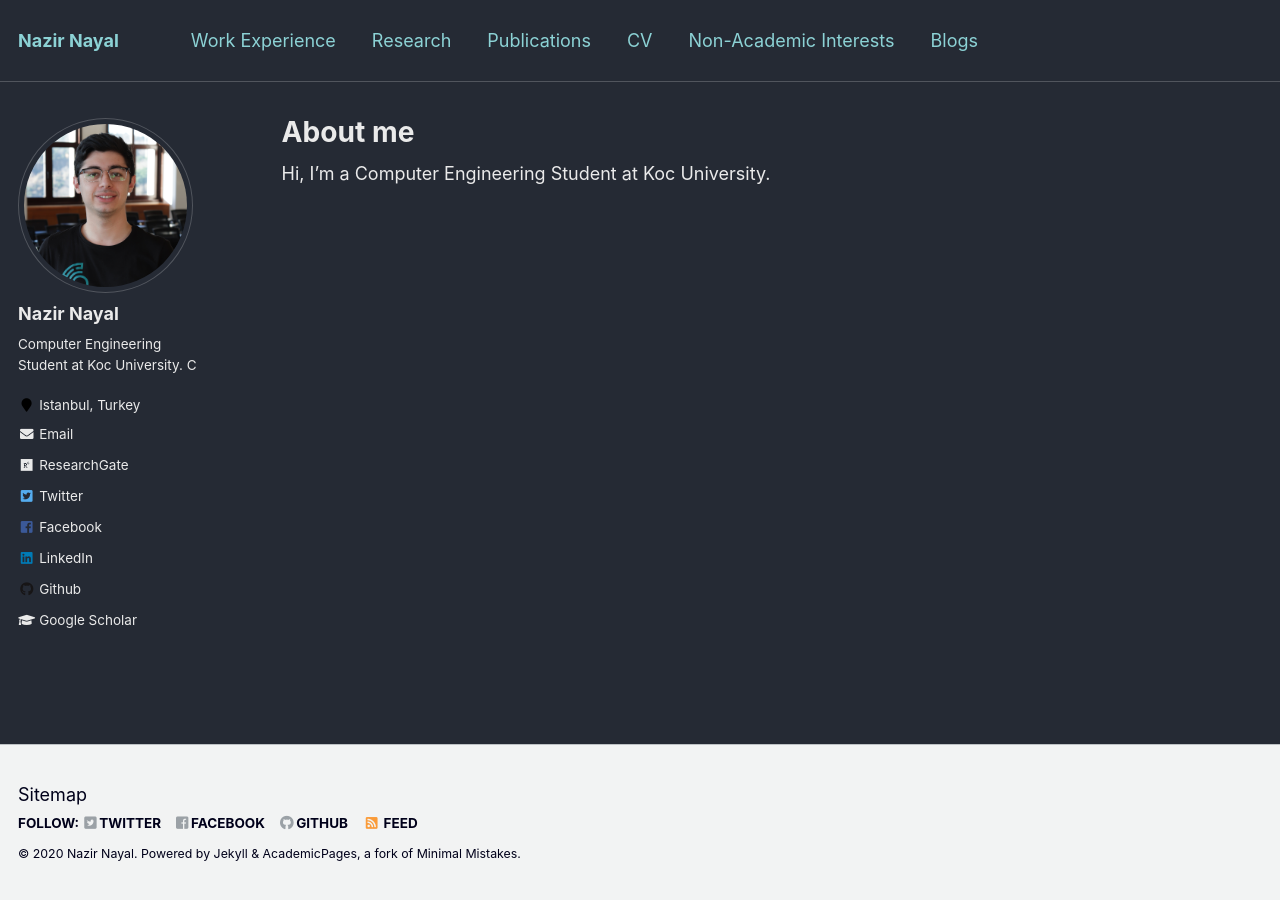
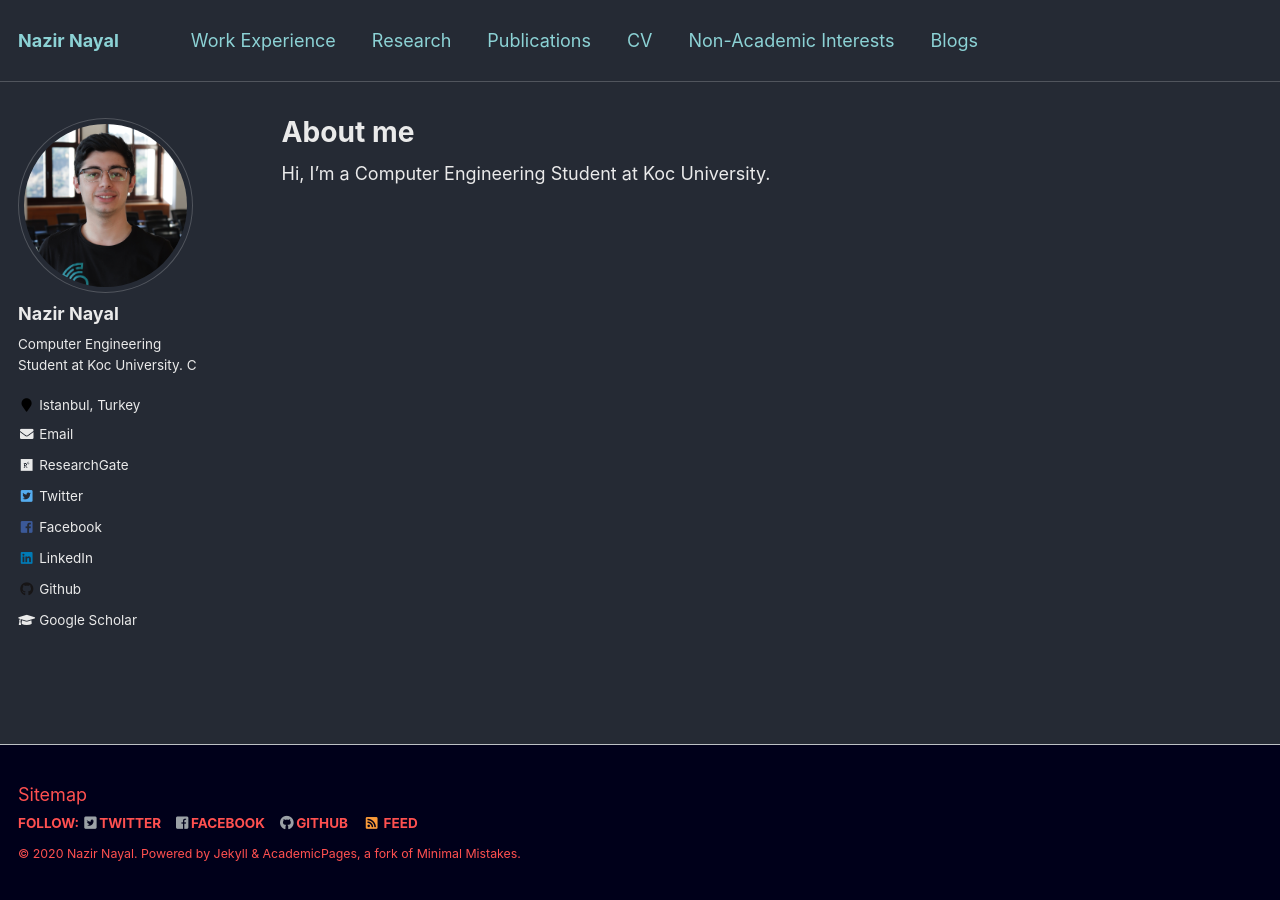
Before and after one commit to NazirNayal8/nazirnayal.github.io, a Jekyll site: the page built from _pages/about.md, in a window 1280 px wide. Built offline with Jekyll 4.4.1, drawn with Linux system fonts in a browser that asks for light colours.

Commit message:
footer color

```diff
--- a/_sass/_footer.scss
+++ b/_sass/_footer.scss
@@ -15,12 +15,12 @@
   height: auto;
   /* sticky footer fix end */
   margin-top: 3em;
-  color: #00001a;
+  color: #ff5050;
   -webkit-animation: intro 0.3s both;
           animation: intro 0.3s both;
   -webkit-animation-delay: 0.45s;
           animation-delay: 0.45s;
-  background-color: $lighter-gray;
+  background-color: #00001a;
   border-top: 1px solid $light-gray;
 
   footer {
```
